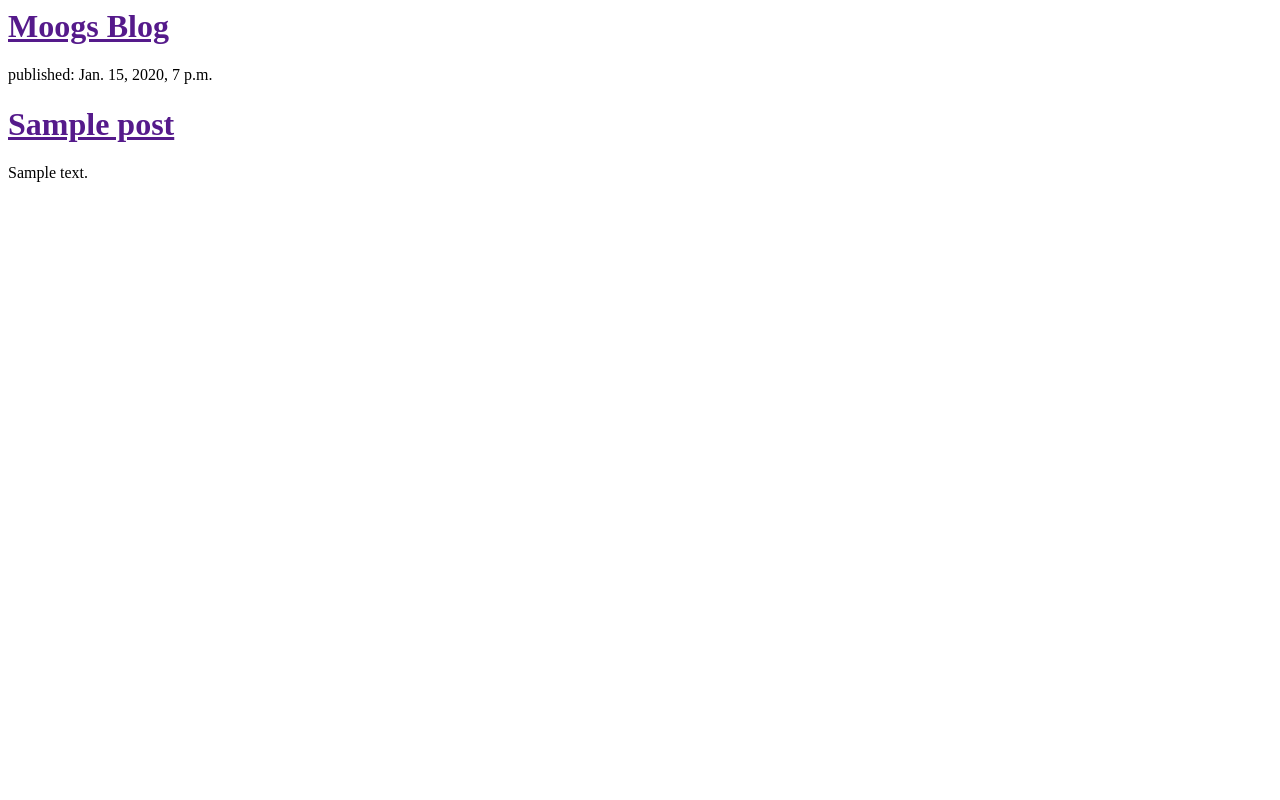
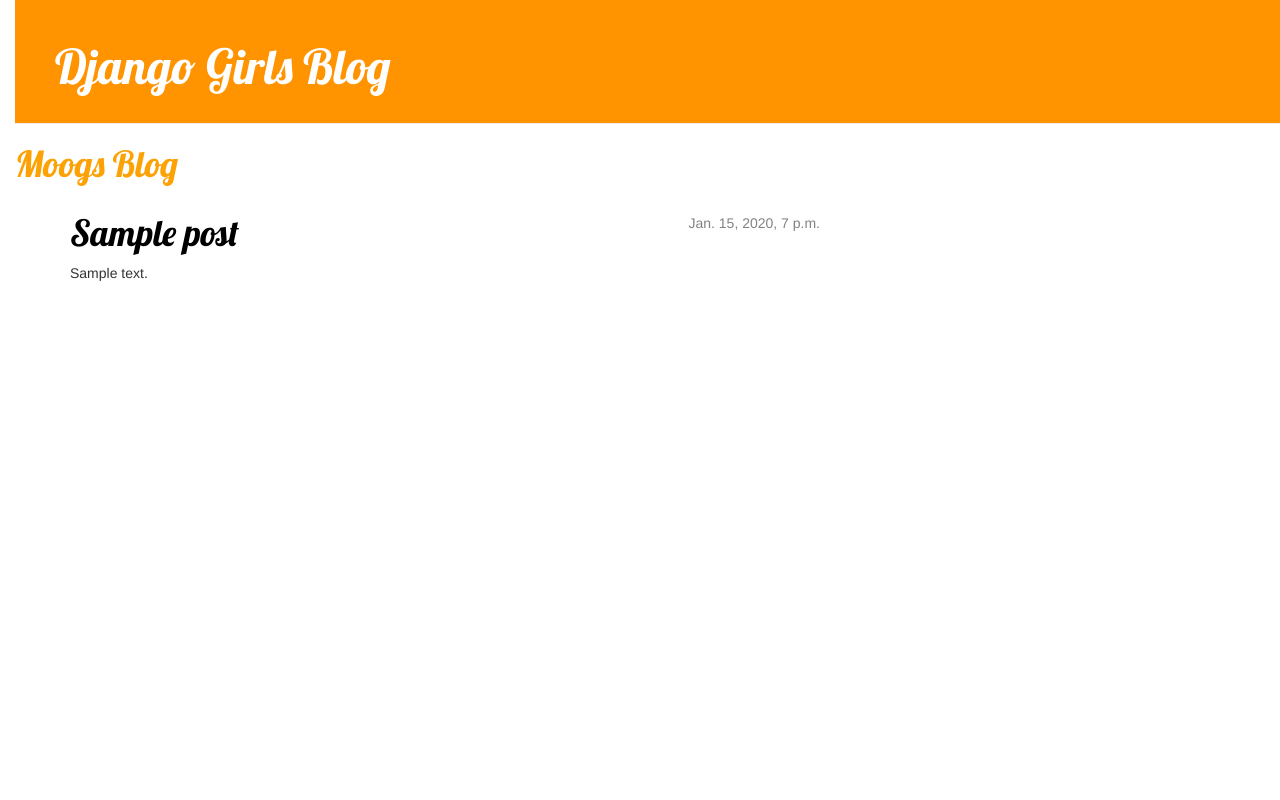
Before and after one commit to MuGwon/my-first-blog, a Django app: template blog/templates/blog/post_list.html in a window 1280 px wide. Run offline with Django 3.2, Linux system fonts and the light colour scheme; the template is opened without the code that fills it: values that come from a table or form of the project are taken from there, others are empty; tables that the repository leaves empty hold one stand-in row (values such as "Sample post"); some libraries are stand-ins or nearby versions.

Commit message:
Modified templates to display posts from database.

```diff
--- /dev/null
+++ b/blog/static/css/blog.css
@@ -0,0 +1,45 @@
+  h1 a {
+    color: #FCA205;
+    font-family: 'Lobster';
+}
+  body {
+    padding-left: 15px;
+}
+  .page-header {
+    background-color: #ff9400;
+    margin-top: 0;
+    padding: 20px 20px 20px 40px;
+}
+.page-header h1, .page-header h1 a, .page-header h1 a:visited, .page-header h1 a:active {
+    color: #ffffff;
+    font-size: 36pt;
+    text-decoration: none;
+}
+.content {
+    margin-left: 40px;
+}
+h1, h2, h3, h4 {
+    font-family: 'Lobster', cursive;
+}
+.date {
+    float: right;
+    color: #828282;
+}
+.save {
+    float: right;
+}
+.post-form textarea, .post-form input {
+    width: 100%;
+}
+.top-menu, .top-menu:hover, .top-menu:visited {
+    color: #ffffff;
+    float: right;
+    font-size: 26pt;
+    margin-right: 20px;
+}
+.post {
+    margin-bottom: 70px;
+}
+.post h1 a, .post h1 a:visited {
+    color: #000000;
+}
--- a/blog/templates/blog/post_list.html
+++ b/blog/templates/blog/post_list.html
@@ -1,18 +1,34 @@
+{% load staticfiles %}
 <html>
   <head>
       <title>Moog's blog</title>
+      <link rel="stylesheet" href="//maxcdn.bootstrapcdn.com/bootstrap/3.2.0/css/bootstrap.min.css">
+      <link rel="stylesheet" href="//maxcdn.bootstrapcdn.com/bootstrap/3.2.0/css/bootstrap-theme.min.css">
+      <link rel="stylesheet" href="{% static "css/blog.css" %}">
+      <link href="http://fonts.googleapis.com/css?family=Lobster&subset=latin,latin-ext" rel="stylesheet" type="text/css">
+      <div class="page-header">
+        <h1><a href="/">Django Girls Blog</a></h1>
+      </div>
   </head>
   <body>
     <div>
       <h1><a href="">Moogs Blog</a></h1>
     </div>
-  {% for post in posts %}
-    <div>
-      <p>published: {{ post.published_date }}</p>
-      <h1><a href="">{{ post.title }}</a></h1>
-      <p>{{ post.text|linebreaks }}</p>
+
+    <div class="content container">
+      <div class="row">
+        <div class="col-md-8">
+          {% for post in posts %}
+            <div class="post">
+              <div class="date">
+                {{ post.published_date }}
+              </div>
+              <h1><a href="">{{ post.title }}</a></h1>
+              <p>{{ post.text|linebreaks }}</p>
+            </div>
+          {% endfor %}
+        </div>
+      </div>
     </div>
-  {% endfor %}
-
   </body>
 </html>
```
